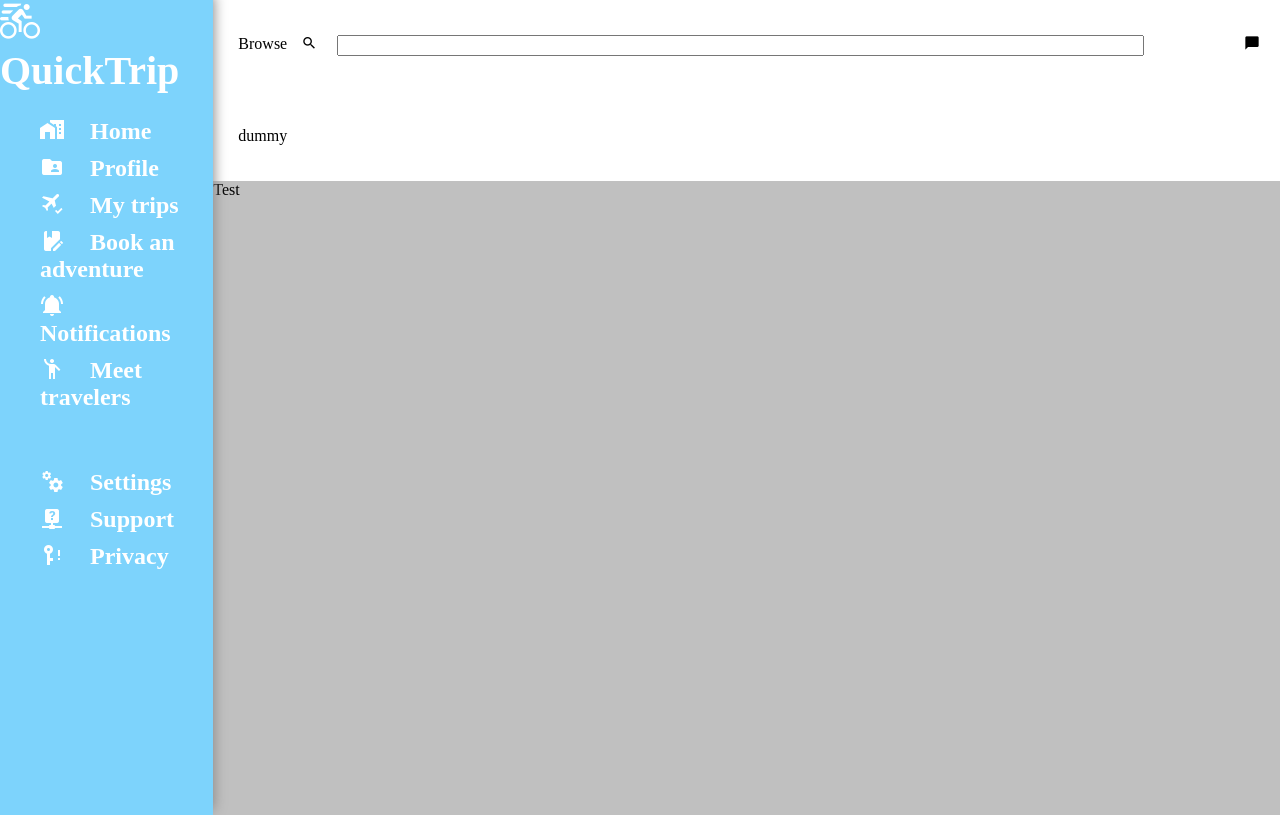
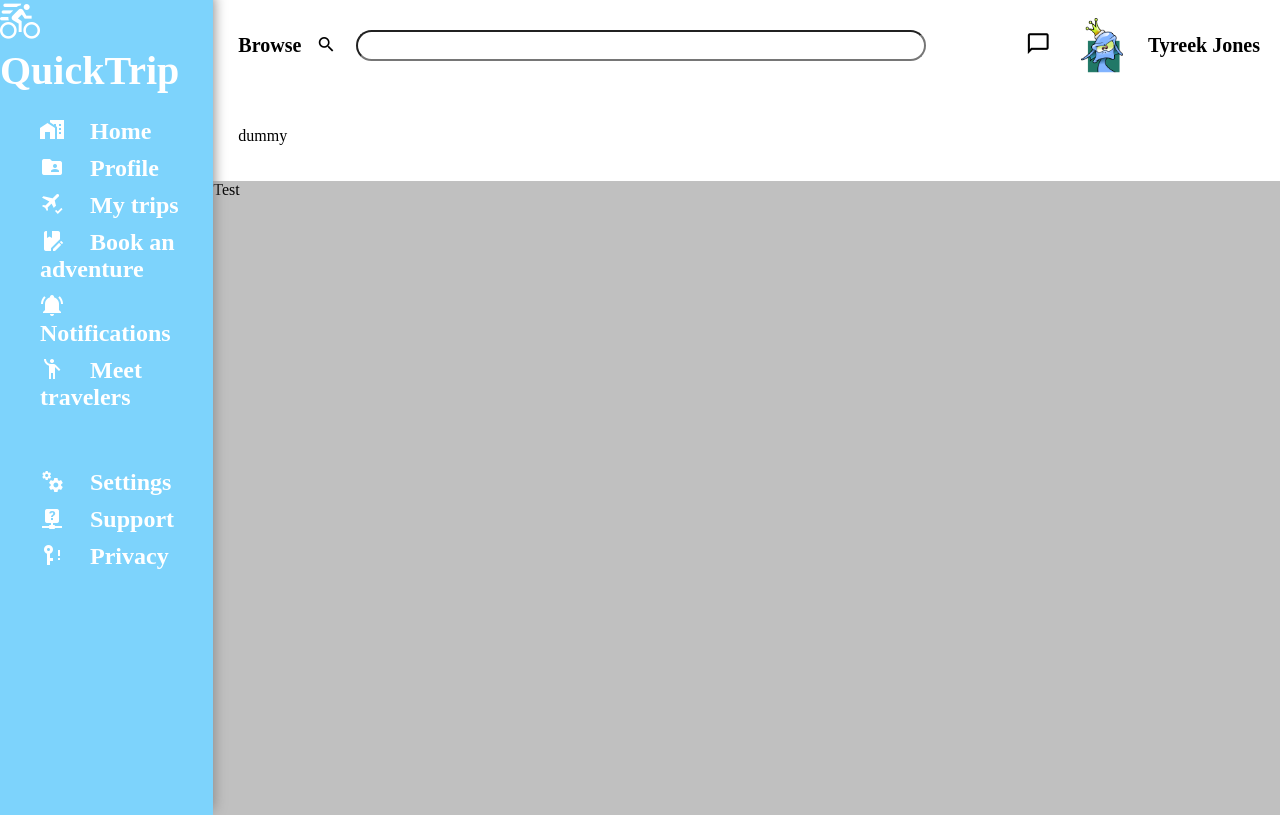
Before and after one commit to tgorsk15/admin-dashboard, a plain HTML site: page index.html in a window 1280 px wide. Drawn offline with Linux system fonts and the light colour scheme.

Commit message:
Finish styling of header-row1
Opted to use exact px measurements to clean up the look of the flex items. Also changed the
profile pic, as well as the messages icon

```diff
--- a/index.html
+++ b/index.html
@@ -40,7 +40,11 @@
             <div class="search-label">Browse <span class="mdi mdi-magnify" style="margin-left: 10px;">
             </span> </div>
             <input type="text" id="search-bar" name="search-bar">
-            <span class="mdi mdi-message"></span>
+            <span class="mdi mdi-message-outline" style="font-size: 25px;
+            padding-right: 10px;"
+            ></span>
+            <img src="angry-1296580_1280.png" alt="profile pic" class="profile-pic">
+            <p class="user-name"> Tyreek Jones</p>
         </div>
 
         <div class="header-row2">
@@ -65,6 +69,9 @@ row1: consist of search icon and search bar, some space, a messages inbox button
 a profile pic, and the user's name
 
 row2: consist of profile pic, greting message to user, and 3 buttons at the end
+   - use Grid on this row to split both halves. The first half will then ALSO become
+   a grid container, with 2 columns and 2 rows... this way the "hi there" and the
+   username can be split between the top and bottom row
 -->
 </body>
 </html>
--- a/styles.css
+++ b/styles.css
@@ -66,29 +66,37 @@ ul {
     /* justify-content: stretch; */
     align-items: center;
     padding-left: 25px;
+    padding-right: 20px;
 }
 
 .header-row1 {
     display: flex;
-    flex-wrap: nowrap;
-    justify-content: space-between;
-    /* padding: 10px 0px; */
+    justify-content: space-around;
+    align-items: center;
+    padding: 10px 0px;
 }
 
-/* .search-form {
-    display: flex;
-} */
+.search-label {
+    font-size: 20px;
+    font-weight: bold;
+}
 
 #search-bar {
+    margin-right: 100px;
+    height: 25px;
     flex: 1;
-    margin-right: 100px;
-
+    border-radius: 25px;
 }
 
-/* label,
-.mdi-message {
+.profile-pic {
+    height: 55px;
+    padding-right: 25px;
+}
 
-} */
+.user-name {
+    font-size: 20px;
+    font-weight: bold;
+}
 
 .header-row2 {
 
```
Also changed, not shown: angry-1296580_1280.png (added).
